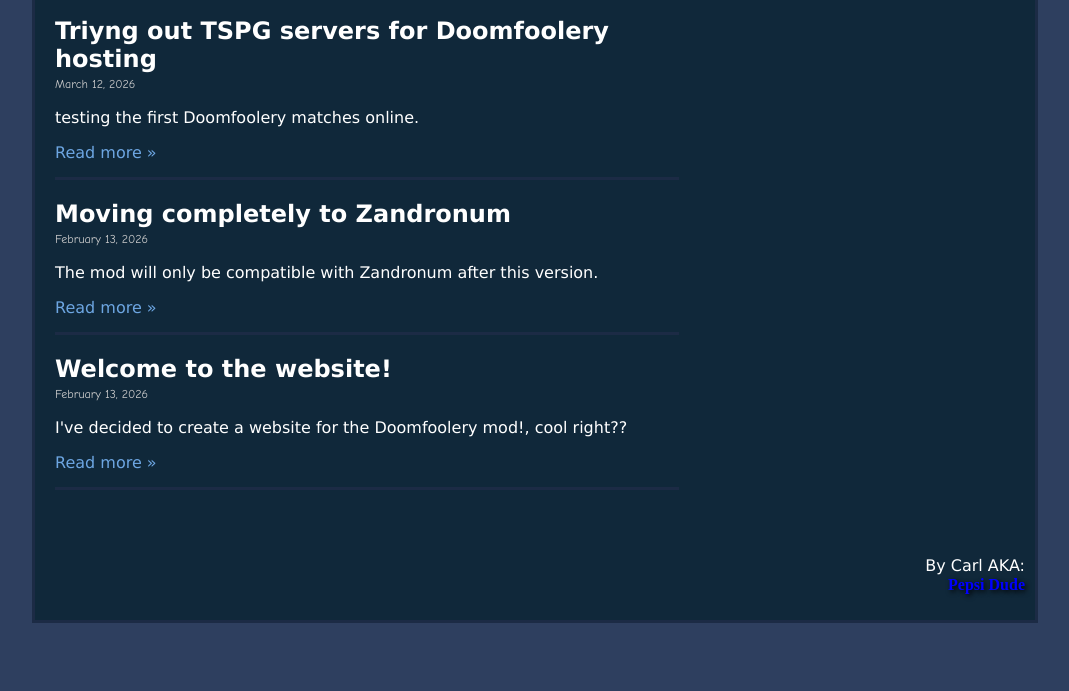
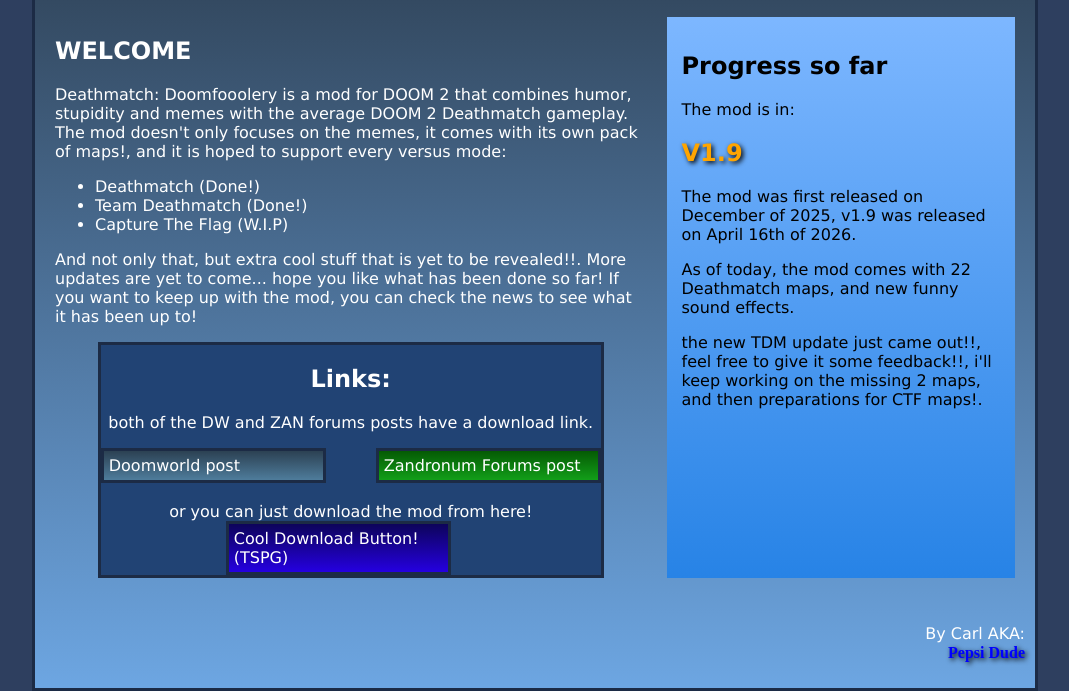
Before and after one commit to CarlThePepsiDude/DoomfooleryVlog, a plain HTML site: page News.html in a window 1280 px wide. Shown: the part 338-1029 px from the top of the page, without its empty margins (105-1174 px from the left). Before the commit the page ends 961 px from the top, so only its background shows below. Drawn offline with Linux system fonts and the light colour scheme.

Commit message:
Update News.html

```diff
--- a/News.html
+++ b/News.html
@@ -2,12 +2,12 @@
 <html lang="en">
 <head>
     <meta charset="UTF-8">
-    <title>Doomfoolery Blog - News</title>
+    <title>Deathmatch: Doomfoolery Blog</title>
     <link rel="stylesheet" href="style.css">
 </head>
 <body>
 
-<div class="containerNews">
+<div class="container">
 
     <header class="header">
     <img src="img/Header.png" class="banner">
@@ -15,6 +15,7 @@
     <img src="img/Logo.png" class="logo">
 
     </header>
+
 
     <nav>
         <ul>
@@ -28,45 +29,81 @@
 
     <main>
         <div class="content">
+            <h2> WELCOME </h2>
+            <p>
+                Deathmatch: Doomfooolery is a mod for DOOM 2 that combines humor, stupidity and memes with
+                the average DOOM 2 Deathmatch gameplay.
 
-        <div class="news-post">
-        <h2>Triyng out TSPG servers for Doomfoolery hosting</h2>
-        <span class="date">March 12, 2026</span>
+                The mod doesn't only focuses on the memes,
+                it comes with its own pack of maps!, and it
+                is hoped to support every versus mode:
+            </p>
 
-        <p>
-        testing the first Doomfoolery matches online.
-        </p>
+            <ul>
+                <li> Deathmatch (Done!) </li>
+                <li> Team Deathmatch (Done!) </li>
+                <li> Capture The Flag (W.I.P) </li>
+            </ul>
 
-        <a href="./News/ServerCreated.html">Read more »</a>
+            <p>
+                And not only that, but extra cool stuff
+                that is yet to be revealed!!.
+
+                More updates are yet to come... hope
+                you like what has been done so far!
+
+                If you want to keep up with the mod, you can check the news to see what it has been up to!
+            </p>
+
+
+            <div class="container2">
+                <center><h2> Links: </h2></center>
+                <center><p>
+                    both of the DW and ZAN forums posts have a
+                    download link.
+                </p></center>
+
+                 <div class="DoomworldButton">
+                <a href="https://www.doomworld.com/forum/topic/156490-deathmatch-doomfoolery-first-release/?tab=comments#comment-2992654">
+                    Doomworld post
+                </a>
+            </div>
+
+            <div class="ZandronumCont">
+                <a href="https://zandronum.com/forum/viewtopic.php?f=58&t=11511"> Zandronum Forums post</a>
+            </div>
+
+            <div style="clear: both;"></div>
+            <br>
+
+            <center> or you can just download the mod from here!</center>
+
+            <div class="DownloadButton">
+                <a href="https://allfearthesentinel.com/zandronum/download.php?file=doomfoolery_v1.9.pk3"> Cool Download Button! (TSPG)</a>
+
+            </div>
+
+            </div>
         </div>
 
-        <div class="news-post">
-        <h2>Moving completely to Zandronum</h2>
-        <span class="date">February 13, 2026</span>
+        <aside class="sidebar">
+            <h2>Progress so far</h2>
+            <p>The mod is in:</p>
+            <h2 style="color: orange; text-shadow: 2px 2px 5px black;">V1.9</h2>
+            <p>The mod was first released on December of 2025, v1.9
+                was released on April 16th of 2026.
+            </p>
 
-        <p>
-        The mod will only be compatible with Zandronum after
-        this version.
-        </p>
+            <p>As of today, the mod comes with 22 Deathmatch maps,
+                and new funny sound effects.
+            </p>
 
-        <a href="./News/ZanOnly.html">Read more »</a>
-        </div>
+            <p> the new TDM update just came out!!, feel free to give it some
+                feedback!!, i'll keep working on the missing 2 maps, and then
+                preparations for CTF maps!.
+            </p>
 
-        <div class="news-post">
-        <h2>Welcome to the website!</h2>
-        <span class="date">February 13, 2026</span>
-
-        <p>
-        I've decided to create a website for the Doomfoolery mod!,
-        cool right??
-        </p>
-
-        <a href="./News/WebsiteCreated.html">Read more »</a>
-        </div>
-
-
-
-
+        </aside>
 
 
 
```
